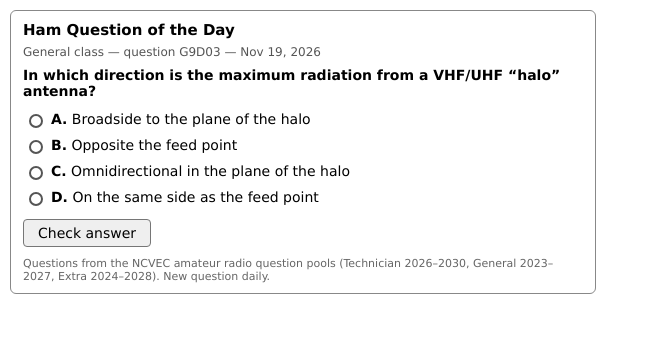
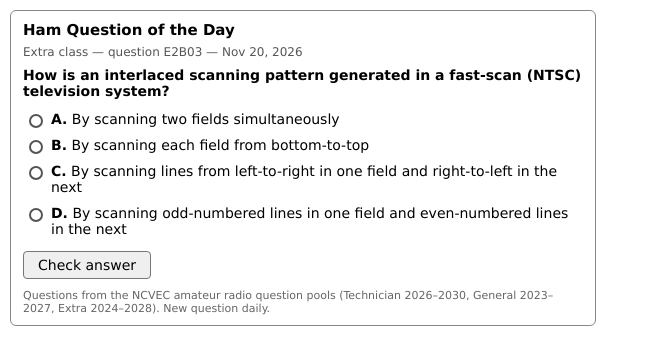
Before and after one commit to AdamL302/ham-qotd, a plain HTML site: page index.html in a window 1280 px wide. Shown: the whole page, without its empty margins (0-649 px from the left). Drawn offline with Linux system fonts and the light colour scheme.

Commit message:
Daily question

```diff
--- a/index.html
+++ b/index.html
@@ -24,11 +24,11 @@ label.btn{display:inline-block;margin-top:8px;padding:5px 14px;border:1px solid
 </style></head><body>
 <div class="box">
 <h3>Ham Question of the Day</h3>
-<div class="tag">General class &mdash; question G9D03 &mdash; Nov 19, 2026</div>
-<div class="q">In which direction is the maximum radiation from a VHF/UHF “halo” antenna?</div>
+<div class="tag">Extra class &mdash; question E2B03 &mdash; Nov 20, 2026</div>
+<div class="q">How is an interlaced scanning pattern generated in a fast-scan (NTSC) television system?</div>
 <input type="checkbox" id="chk">
-<div class="opts"><input type="radio" name="o" id="o0" class="r"><label for="o0" class="opt"><b>A.</b> Broadside to the plane of the halo</label><input type="radio" name="o" id="o1" class="r"><label for="o1" class="opt"><b>B.</b> Opposite the feed point</label><input type="radio" name="o" id="o2" class="r c"><label for="o2" class="opt correct"><b>C.</b> Omnidirectional in the plane of the halo</label><input type="radio" name="o" id="o3" class="r"><label for="o3" class="opt"><b>D.</b> On the same side as the feed point</label><span class="ok">&#10003; Correct!</span><span class="no">&#10007; Not quite.</span></div>
+<div class="opts"><input type="radio" name="o" id="o0" class="r"><label for="o0" class="opt"><b>A.</b> By scanning two fields simultaneously</label><input type="radio" name="o" id="o1" class="r"><label for="o1" class="opt"><b>B.</b> By scanning each field from bottom-to-top</label><input type="radio" name="o" id="o2" class="r"><label for="o2" class="opt"><b>C.</b> By scanning lines from left-to-right in one field and right-to-left in the next</label><input type="radio" name="o" id="o3" class="r c"><label for="o3" class="opt correct"><b>D.</b> By scanning odd-numbered lines in one field and even-numbered lines in the next</label><span class="ok">&#10003; Correct!</span><span class="no">&#10007; Not quite.</span></div>
 <label for="chk" class="btn">Check answer</label>
-<div class="ans">Correct answer: C.</div>
+<div class="ans">Correct answer: D.</div>
 <div class="src">Questions from the NCVEC amateur radio question pools (Technician 2026&ndash;2030, General 2023&ndash;2027, Extra 2024&ndash;2028). New question daily.</div>
 </div></body></html>
```
